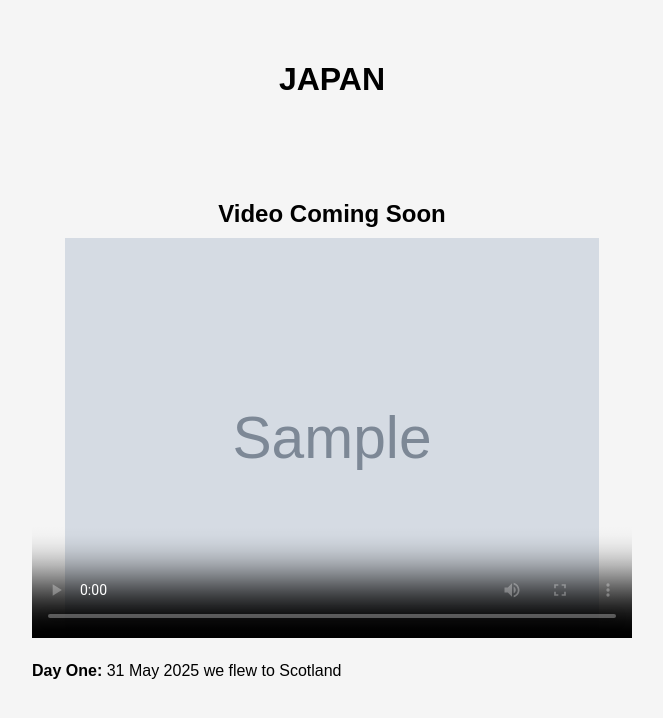
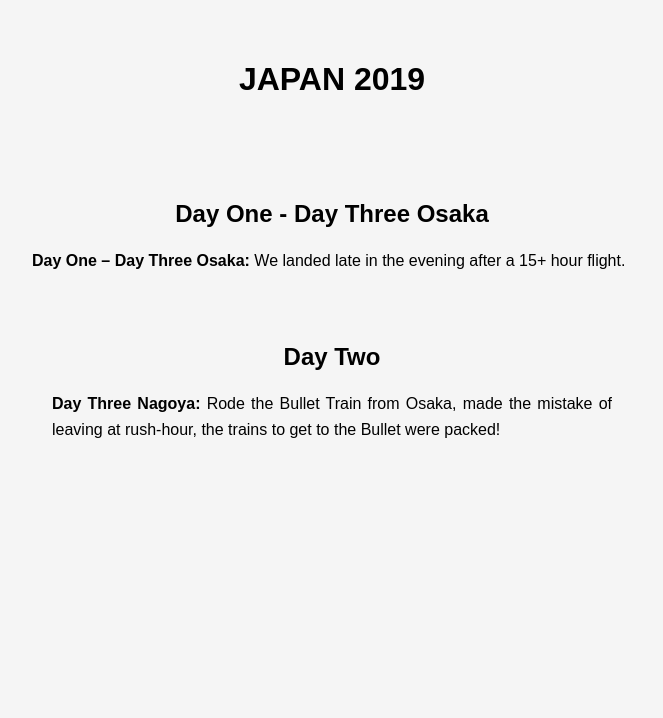
Before and after one commit to Blkbrd77/2samples-refactor, a Flask app: template app/templates/japan.html in a window 1280 px wide. Shown: the part 50-768 px from the top of the page, without its empty margins (308-971 px from the left). Run offline with Flask 2, Linux system fonts and the light colour scheme; the template is opened without the code that fills it: most values are stand-ins (such as "Sample title", 1, 10 or a date in 2020); grey boxes marked "Sample" are stand-in pictures.

Commit message:
japan updated tdd

```diff
--- a/app/main.py
+++ b/app/main.py
@@ -50,7 +50,8 @@ def home():
 
 @app.route('/japan')
 def japan():
-    return render_template('japan.html', placeholder_image=placeholder_image)
+    videos = get_video_data()
+    return render_template('japan.html', videos=videos, placeholder_image=placeholder_image)
 
 
 @app.route('/ireland')
--- a/app/templates/japan.html
+++ b/app/templates/japan.html
@@ -2,18 +2,40 @@
 {% block title %}JAPAN{% endblock %}
 {% block content %}
     <div class="container">
-        <h1 style="text-align: center;">JAPAN</h1>
-        <!-- Existing tile content, if any -->
+        <h1 style="text-align: center;">JAPAN 2019</h1>
     </div>
     <div class="video-container">
         <div class="video-wrapper">
-            <h2>Video Coming Soon</h2>
-            <video controls poster="{{ placeholder_image }}" style="max-width: 100%; height: auto;">
-                <p>Your browser does not support the video tag. Check back later for video content.</p>
-            </video>
+            <h2>Day One - Day Three Osaka</h2>
+            {% for video in videos %}
+                {% if video.name == "Japan-2019-Osaka" %}
+                    <video controls poster="{{ video.still }}" style="max-width: 100%; height: auto;">
+                        <source src="{{ video.url }}" type="video/{{ video.url.split('.')[-1] }}">
+                        <source src="{{ video.url }}" type="video/mp4"> <!-- Fallback -->
+                        <p>Video failed to load. <a href="{{ video.url }}">Download</a> or check back later.</p>
+                    </video>
+                {% endif %}
+            {% endfor %}
         </div>
         <div class="video-text">
-            <p><strong>Day One:</strong> 31 May 2025 we flew to Scotland</p>
+            <p><strong>Day One – Day Three Osaka:</strong> We landed late in the evening after a 15+ hour flight.</p>
         </div>
-    </div>
+        <div>
+            <div class="video-container">
+                <div class="video-wrapper">
+                    <h2>Day Two</h2>
+                    {% for video in videos %}
+                        {% if video.name == "Japan-2019" %}
+                            <video controls poster="{{ video.still }}" style="max-width: 100%; height: auto;">
+                                <source src="{{ video.url }}" type="video/{{ video.url.split('.')[-1] }}">
+                                <source src="{{ video.url }}" type="video/mp4"> <!-- Fallback -->
+                                <p>Video failed to load. <a href="{{ video.url }}">Download</a> or check back later.</p>
+                            </video>
+                        {% endif %}
+                    {% endfor %}
+                </div>
+                <div class="video-text">
+                    <p><strong>Day Three Nagoya:</strong> Rode the Bullet Train from Osaka, made the mistake of leaving at rush-hour, the trains to get to the Bullet were packed!</p>
+        </div>
+            </div>
 {% endblock %}
```
Also changed, not shown: app/test_main.py (+30 -0 lines), .pre-commit-config.yaml (added).
